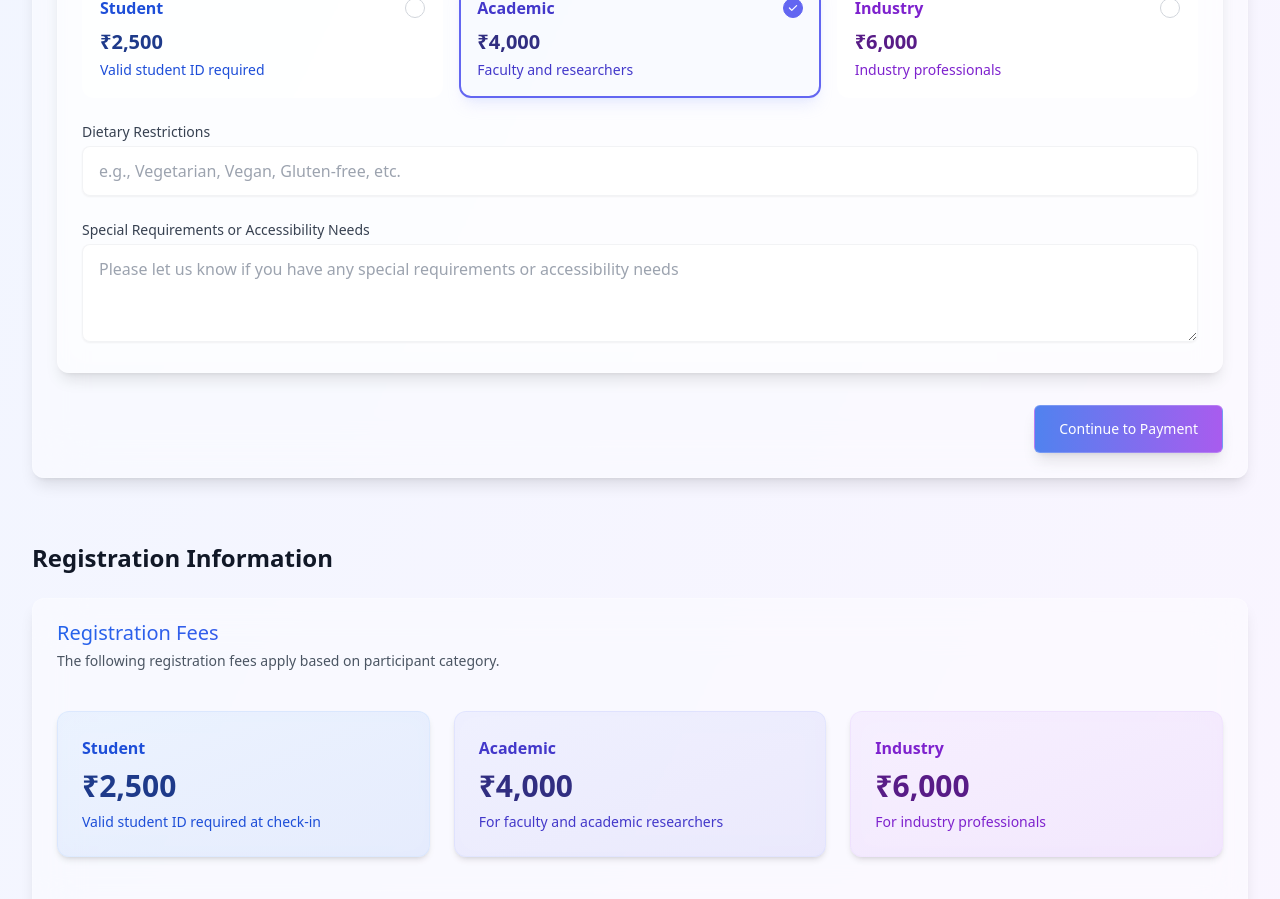
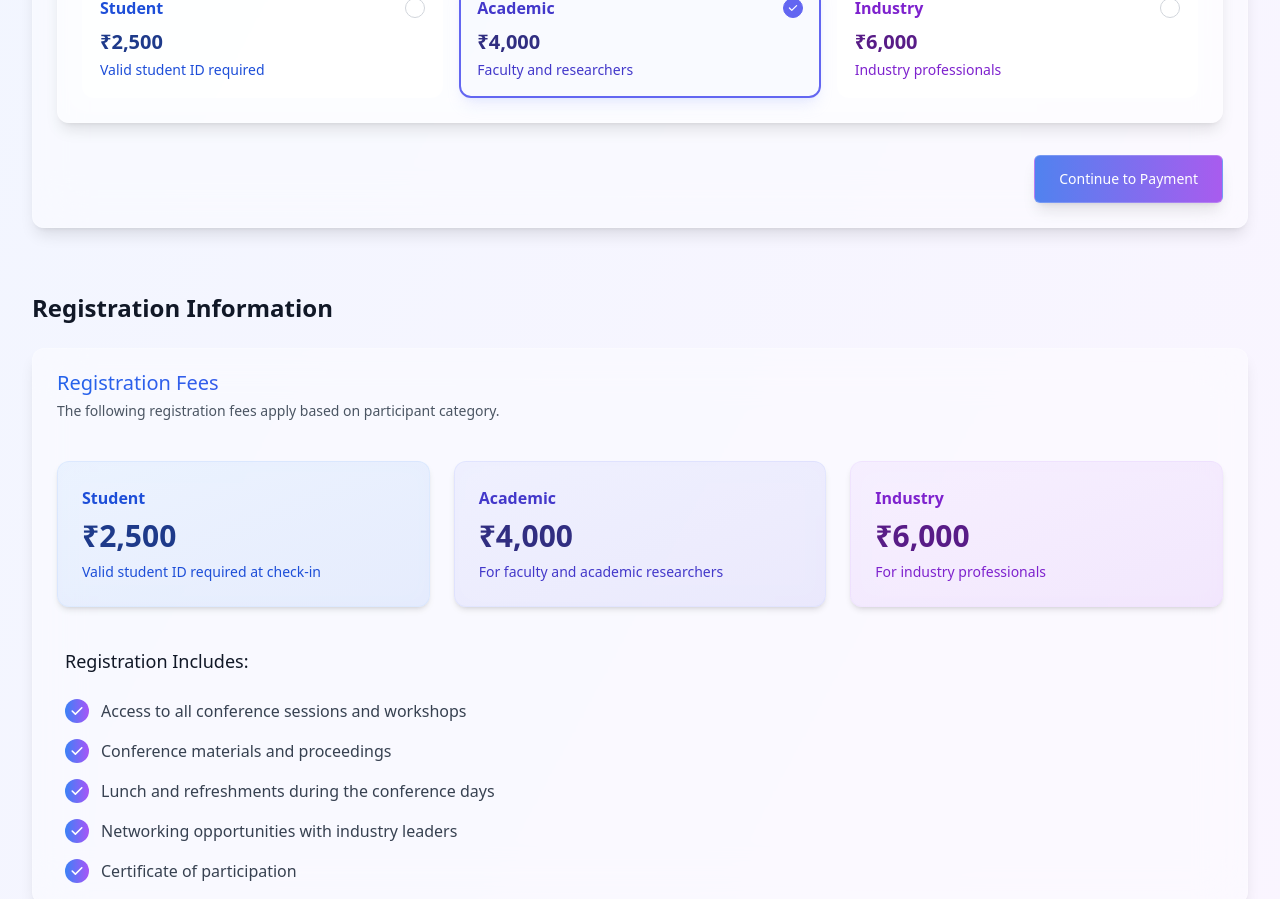
Before and after one commit to ravindrasirvi609/Pharmair, a Next.js app: page /registration in a window 1280 px wide. Shown: the part 1520-2419 px from the top of the page. Built offline with nearby package versions, Linux system fonts and the light colour scheme.

Commit message:
refactor: remove dietary restrictions and special requirements fields from RegistrationForm component

```diff
--- a/src/components/forms/RegistrationForm.tsx
+++ b/src/components/forms/RegistrationForm.tsx
@@ -29,8 +29,7 @@ interface RegistrationFormData {
   country: string;
   postalCode: string;
   participantCategory: ParticipantCategory;
-  dietaryRestrictions: string;
-  specialRequirements: string;
+
   abstractId: string;
 }
 
@@ -58,8 +57,7 @@ export default function RegistrationForm({
     country: "India",
     postalCode: "",
     participantCategory: "academic",
-    dietaryRestrictions: "",
-    specialRequirements: "",
+
     abstractId: abstractId || "",
   });
 
@@ -108,8 +106,6 @@ export default function RegistrationForm({
           formData.participantCategory
         ),
         needAccommodation: false,
-        dietaryRestrictions: formData.dietaryRestrictions,
-        specialRequirements: formData.specialRequirements,
         abstractId: formData.abstractId,
       };
 
@@ -608,36 +604,6 @@ export default function RegistrationForm({
                   </select>
                 </div>
               </div>
-
-              <div className="sm:col-span-6">
-                <label htmlFor="dietaryRestrictions" className={labelClass}>
-                  Dietary Restrictions
-                </label>
-                <input
-                  type="text"
-                  name="dietaryRestrictions"
-                  id="dietaryRestrictions"
-                  value={formData.dietaryRestrictions}
-                  onChange={handleChange}
-                  placeholder="e.g., Vegetarian, Vegan, Gluten-free, etc."
-                  className={inputClass}
-                />
-              </div>
-
-              <div className="sm:col-span-6">
-                <label htmlFor="specialRequirements" className={labelClass}>
-                  Special Requirements or Accessibility Needs
-                </label>
-                <textarea
-                  id="specialRequirements"
-                  name="specialRequirements"
-                  rows={3}
-                  value={formData.specialRequirements}
-                  onChange={handleChange}
-                  placeholder="Please let us know if you have any special requirements or accessibility needs"
-                  className={inputClass}
-                />
-              </div>
             </div>
           </motion.div>
         </div>
```
